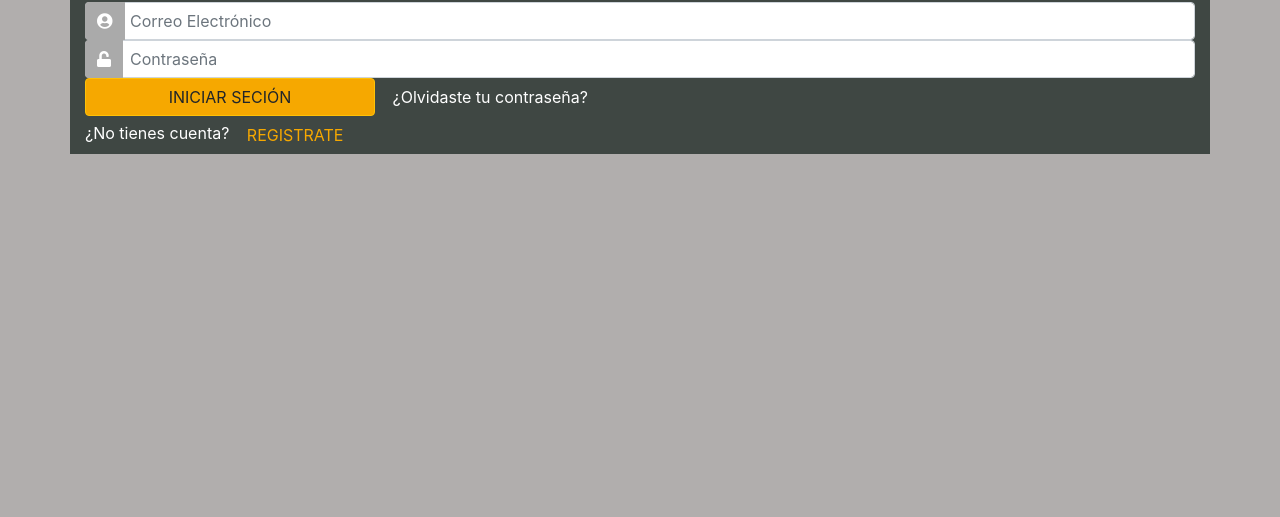
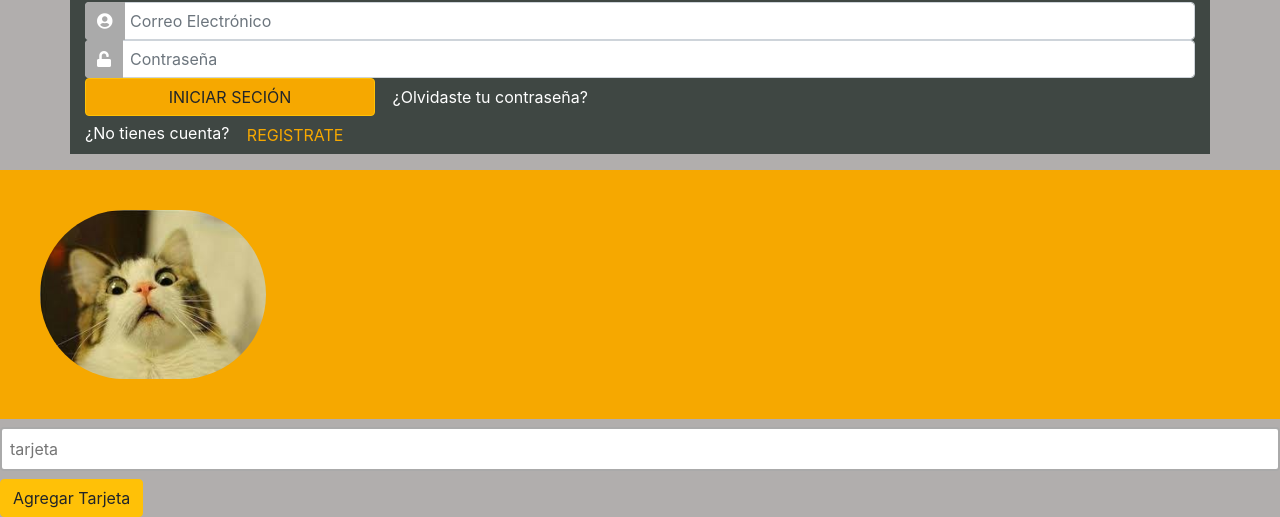
Before and after one commit to Paulifer/translab2.0, a website: page index.html in a window 1280 px wide. Shown: the part 293-810 px from the top of the page. Drawn offline with nearby package versions, Linux system fonts and the light colour scheme.

Commit message:
arreglando perfil

```diff
--- a/index.html
+++ b/index.html
@@ -102,15 +102,15 @@
     </div>
 
     <!-----------PERFIL-------->
-    <div id="containerPerfil" class="divDisplayBlock">
-       <div class="card divDisplayNone" id="perfil" style="width: 18rem;">
-                <img class="card-img-top" src="src/img/gato.jpg" alt="Card image cap">
-                <div class="card-body">
-                    <p id="mailImpreso"></p>
-                <input type="text" id="receptorMail">
-                <a href="#" class="btn btn-primary">Agregar tarjetas</a>
-                </div>
-        </div>
+    <div id="containerPerfil" class="">
+      <div id="containerfoto">
+        <img id="gato" src="src/img/gato.jpg">
+      </div>
+      <div id="boxemail">
+
+      </div>
+      <input type="text" id="tarjeta" placeholder="tarjeta">
+       <button type="button" class="btn btn-warning">Agregar Tarjeta</button>
     </div>
 
 
--- a/src/css/style.css
+++ b/src/css/style.css
@@ -110,3 +110,14 @@ body{
   padding: 73px 34px;
 
 }
+
+#containerfoto{
+  background-color: #F6A800;
+}
+
+#gato{
+  border-radius: 40em 40em;
+}
+#containerPerfil{
+  background-color:  #b1aead;
+}
```
